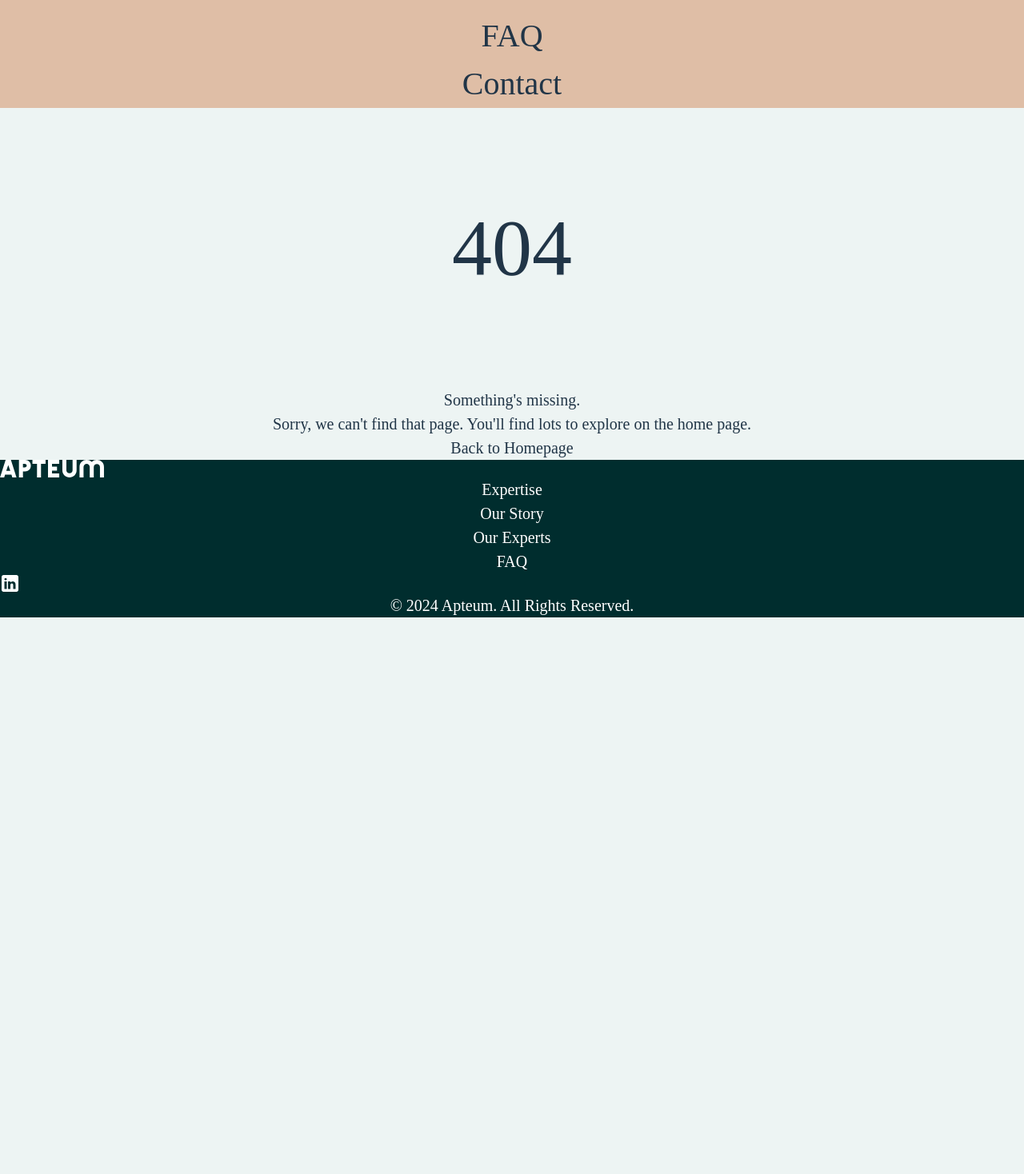
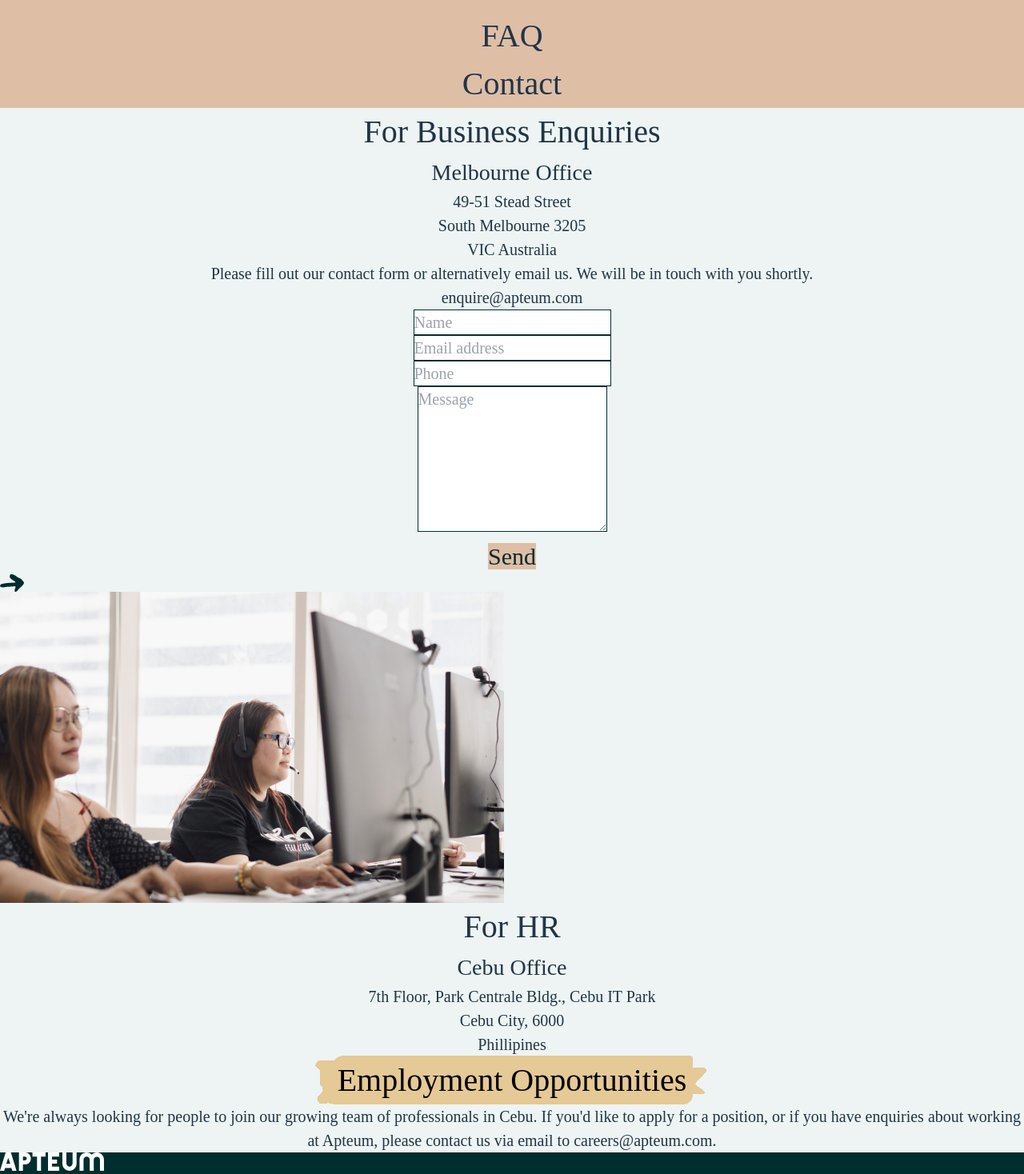
Before and after one commit to rippler7/apteum, a React (Vite) app: page /contact-us in a window 1280 px wide. Shown: the part 322-1790 px from the top of the page at 80% size. Before the commit the page ends 1094 px from the top, so only its background shows below. Built offline with nearby package versions, Linux system fonts and the light colour scheme; a web font is replaced by a local one.

Commit message:
WEB-2: Contact Us Page

```diff
--- a/package.json
+++ b/package.json
@@ -13,6 +13,7 @@
   "dependencies": {
     "@headlessui/react": "^1.7.17",
     "@heroicons/react": "^2.0.18",
+    "@hookform/resolvers": "^3.3.4",
     "@material-tailwind/react": "^2.1.5",
     "@tailwindui/react": "^0.1.1",
     "autoprefixer": "^10.4.16",
@@ -21,11 +22,13 @@
     "postcss": "^8.4.32",
     "react": "^18.2.0",
     "react-dom": "^18.2.0",
+    "react-hook-form": "^7.49.2",
     "react-transition-group": "^4.4.5",
     "sort-by": "^0.0.2",
     "tailwindcss": "^3.3.6",
     "typescript-require": "^0.3.0",
-    "vite-plugin-require": "^0.0.3"
+    "vite-plugin-require": "^0.0.3",
+    "yup": "^1.3.3"
   },
   "devDependencies": {
     "@types/node": "^20.10.4",
--- a/src/App.tsx
+++ b/src/App.tsx
@@ -1,16 +1,20 @@
-import "./App.css";
+import { Routes, Route } from "react-router-dom";
+
 import Home from "./pages/Home";
 import Expertise from "./pages/Expertise";
 import Faq from "./pages/Faq";
 import NoPage from "./pages/NoPage";
 import Story from "./pages/Story";
-import OurExperts from './pages/OurExperts';
+import OurExperts from "./pages/OurExperts";
+import ContactUs from "./pages/ContactUs";
+
 import Footer from "./components/Footer";
-import { Routes, Route } from "react-router-dom";
 import Navbar from "./components/NavBar";
 
 import useScrollToTop from "./hooks/useScrollToTop";
 import ExpertPage from "./pages/ExpertPage";
+
+import "./App.css";
 
 const App = () => {
   useScrollToTop();
@@ -28,18 +32,34 @@
             <Route path="faqs" element={<Faq />} />
             <Route path="experts" element={<OurExperts />} />
             <Route path="experts/:id" element={<ExpertPage />} />
+            <Route path="contact-us" element={<ContactUs />} />
             <Route path="*" element={<NoPage />} />
           </Route>
         </Routes>
       </main>
-      <div className="w-full bottom-0 relative lg:fixed mt-10">
+      <div className="w-full bottom-0 relative lg:fixed mt-10 z-[2]">
         <Footer />
       </div>
-      <svg xmlns="http://www.w3.org/2000/svg" version="1.1" className="svg-filters hidden" >
+      <svg
+        xmlns="http://www.w3.org/2000/svg"
+        version="1.1"
+        className="svg-filters hidden"
+      >
         <defs>
           <filter id="marker-shape">
-            <feTurbulence type="fractalNoise" baseFrequency="0.001 0.07" numOctaves="1" result="warp" />
-            <feDisplacementMap xChannelSelector="R" yChannelSelector="G" scale="50" in="SourceGraphic" in2="warp" />
+            <feTurbulence
+              type="fractalNoise"
+              baseFrequency="0.001 0.07"
+              numOctaves="1"
+              result="warp"
+            />
+            <feDisplacementMap
+              xChannelSelector="R"
+              yChannelSelector="G"
+              scale="50"
+              in="SourceGraphic"
+              in2="warp"
+            />
           </filter>
         </defs>
       </svg>
--- a/src/components/Sidebar.tsx
+++ b/src/components/Sidebar.tsx
@@ -27,12 +27,20 @@
       <div className="px-[130px] pt-[86px]">
         <ul className="text-left">
           <li>
-            <Link to="expertise" onClick={toggleMenu} className=" hover:opacity-70">
+            <Link
+              to="expertise"
+              onClick={toggleMenu}
+              className=" hover:opacity-70"
+            >
               <h3>Expertise</h3>
             </Link>
           </li>
           <li>
-            <Link to="ourstory" onClick={toggleMenu} className="hover:opacity-70">
+            <Link
+              to="ourstory"
+              onClick={toggleMenu}
+              className="hover:opacity-70"
+            >
               <h3>Our Story</h3>
             </Link>
           </li>
@@ -51,8 +59,8 @@
               <h3>FAQ</h3>
             </Link>
           </li>
-          <li className="hidden" onClick={toggleMenu}>
-            <Link to="nopage">
+          <li className="hover:opacity-70" onClick={toggleMenu}>
+            <Link to="contact-us">
               <h3>Contact</h3>
             </Link>
           </li>
--- a/src/index.css
+++ b/src/index.css
@@ -62,7 +62,6 @@
   line-height: auto !important;
 }
 
-button,
 .button {
   border: none;
   padding: 0.8em 1.6em;
@@ -78,19 +77,18 @@
   transition: background-color 0.30s;
 }
 
-button:hover,
 .button:hover {
   background-color: #002d2e;
   color: #FFF;
 }
 
-button:hover div img.rightBtnArrow {
+.button:hover div img.rightBtnArrow {
   filter: invert(100%) sepia(0%) saturate(0%) hue-rotate(90deg) brightness(100%) contrast(100%)
 }
 
 
-button:focus,
-button:focus-visible {
+.button:focus,
+.button:focus-visible {
   outline: 4px auto -webkit-focus-ring-color;
 }
 
@@ -126,7 +124,7 @@
     color: #dfbea6;
   } */
 
-  button {
+  .button {
     background-color: #edf4f3;
   }
 }
@@ -165,3 +163,49 @@
   width: auto;
   height: 85%;
 }
+
+mark {
+  -webkit-animation: 1.5s highlight 1.5s 1 normal forwards;
+  animation: 1.5s highlight 1.5s 1 normal forwards;
+  background-color: none;
+  background: linear-gradient(90deg, #e5c996 50%, rgba(255, 255, 255, 0) 50%);
+  background-size: 200% 100%;
+  background-position: 100% 0;
+  padding: 0.2em;
+}
+
+@-webkit-keyframes highlight {
+  to {
+    background-position: 0 0;
+  }
+}
+
+@keyframes highlight {
+  to {
+    background-position: 0 0;
+  }
+}
+
+input.contact,
+textarea.contact {
+  background-color: #ffffff;
+  border: 1px solid #002D2E;
+}
+
+.contact-btn {
+  background-color: #dfbea6;
+  color: #002d2e;
+  font-size: 1.5em;
+  text-align: center;
+  text-decoration: none;
+  transition: background-color 0.30s;
+}
+
+.contact-btn:hover {
+  background-color: #002d2e;
+  color: #FFF;
+}
+
+.contact-btn:hover div img.rightBtnArrow {
+  filter: invert(100%) sepia(0%) saturate(0%) hue-rotate(90deg) brightness(100%) contrast(100%)
+}
--- /dev/null
+++ b/src/pages/ContactUs.tsx
@@ -0,0 +1,147 @@
+import { useForm } from "react-hook-form";
+import { yupResolver } from "@hookform/resolvers/yup";
+import * as yup from "yup";
+
+import arrowRight from "../assets/arrowRight.svg";
+
+import ContactForHrImg from "../assets/contact-for-hr.png";
+
+const schema = yup
+  .object({
+    name: yup.string().required("Name field required"),
+    email: yup.string().email().required("Email field required"),
+    phone: yup.string(),
+    message: yup.string(),
+  })
+  .required();
+
+const ContactUs = () => {
+  const {
+    register,
+    handleSubmit,
+    formState: { errors },
+  } = useForm({
+    resolver: yupResolver(schema),
+  });
+
+  const onClickSend = handleSubmit((e) => {
+    let message = "";
+
+    if (e.message) {
+      message = encodeURIComponent(e.message);
+    }
+
+    const subject = `${e.name} - ${e.email} ${e.phone && "- " + e.phone}`;
+    window.location.href = `mailto:enquire@apteum.com?subject=${subject}&body=${message}`;
+  });
+
+  return (
+    <div className="pt-[80px]">
+      <div className="p-[35px] lg:p-[80px] text-left grid grid-cols-1 md:grid-cols-2 gap-[60px]">
+        <div>
+          <h3 className="font-medium">For Business Enquiries</h3>
+
+          <h4 className="mt-[38px] font-medium">Melbourne Office</h4>
+
+          <h5 className="mt-[25px]">49-51 Stead Street</h5>
+          <h5>South Melbourne 3205</h5>
+          <h5>VIC Australia</h5>
+
+          <h5 className="mt-[25px]">
+            Please fill out our contact form or alternatively email us. We will
+            be in touch with you shortly.
+          </h5>
+
+          <h5 className="mt-[25px]">enquire@apteum.com</h5>
+        </div>
+
+        <form onSubmit={onClickSend}>
+          <input
+            {...register("name")}
+            className="contact block w-full py-[14px] px-[15px]"
+            placeholder="Name"
+          />
+          <p className="text-red-600">{errors.name?.message}</p>
+
+          <div className="mt-[25px] grid grid-cols-1 md:grid-cols-2 gap-[25px]">
+            <div>
+              <input
+                {...register("email")}
+                className="contact block w-full py-[14px] px-[15px]"
+                placeholder="Email address"
+              />
+              <p className="text-red-600">{errors.email?.message}</p>
+            </div>
+
+            <div>
+              <input
+                {...register("phone")}
+                className="contact block w-full py-[14px] px-[15px]"
+                type="number"
+                placeholder="Phone"
+              />
+              <p className="text-red-600">{errors.phone?.message}</p>
+            </div>
+          </div>
+
+          <textarea
+            {...register("message")}
+            className="contact block w-full py-[14px] px-[15px] mt-[25px]"
+            placeholder="Message"
+            rows={6}
+          />
+
+          <div className="mt-8">
+            <a
+              className="contact-btn w-fit flex items-center px-4 py-2 cursor-pointer"
+              onClick={onClickSend}
+            >
+              Send
+              <div className="pl-2 items-center flex justify-center m-auto">
+                <img
+                  className="rightBtnArrow"
+                  src={arrowRight}
+                  width={30}
+                  title="arrow right"
+                  alt="pointRight"
+                />
+              </div>
+            </a>
+          </div>
+        </form>
+      </div>
+
+      <div className="p-[35px] lg:p-[80px] lg:pb-[200px] text-left grid grid-cols-1 md:grid-cols-2 gap-[60px] bg-white">
+        <div className="pt-3">
+          <img src={ContactForHrImg} alt="" />
+        </div>
+        <div>
+          <h3 className="font-medium">For HR</h3>
+
+          <h4 className="mt-[38px] font-medium">Cebu Office</h4>
+
+          <h5 className="mt-[25px]">
+            7th Floor, Park Centrale Bldg., Cebu IT Park
+          </h5>
+          <h5>Cebu City, 6000</h5>
+          <h5>Phillipines</h5>
+
+          <h3 className="hlText font-medium bg-transparent mt-[50px] ml-[-35px]">
+            <span className="realistic-marker-highlight z-[1]">
+              <mark>Employment Opportunities</mark>
+            </span>
+          </h3>
+
+          <h5 className="mt-[25px]">
+            We're always looking for people to join our growing team of
+            professionals in Cebu. If you'd like to apply for a position, or if
+            you have enquiries about working at Apteum, please contact us via
+            email to careers@apteum.com.
+          </h5>
+        </div>
+      </div>
+    </div>
+  );
+};
+
+export default ContactUs;
```
Also changed, not shown: src/assets/contact-for-hr.png (added), 1 other file (tests, documents, lock files or other folders).
